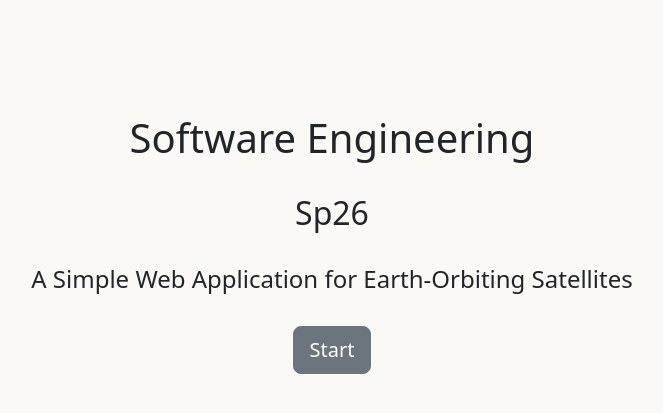
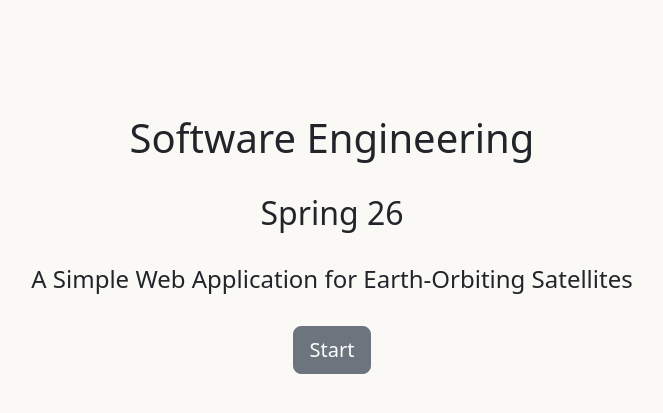
Before and after one commit to yavuzsarac/SWE_Sp26_HW, a Flask app: page / in a window 1280 px wide. Shown: the part 156-569 px from the top of the page, without its empty margins (308-971 px from the left). Run offline with Flask 3, Linux system fonts and the light colour scheme.

Commit message:
Update semester text

```diff
--- a/app/templates/index.html
+++ b/app/templates/index.html
@@ -4,7 +4,7 @@
     <div class="col-md-12">
       <div class="text-center">
         <h1>Software Engineering</h1><br>
-        <h2>Sp26</h2><br>
+        <h2>Spring 26</h2><br>
         <h4>A Simple Web Application for Earth-Orbiting Satellites</h4><br>
         <a href="/calculate" class="btn btn-lg btn-secondary" role="button">Start</a>
       </div>
```
